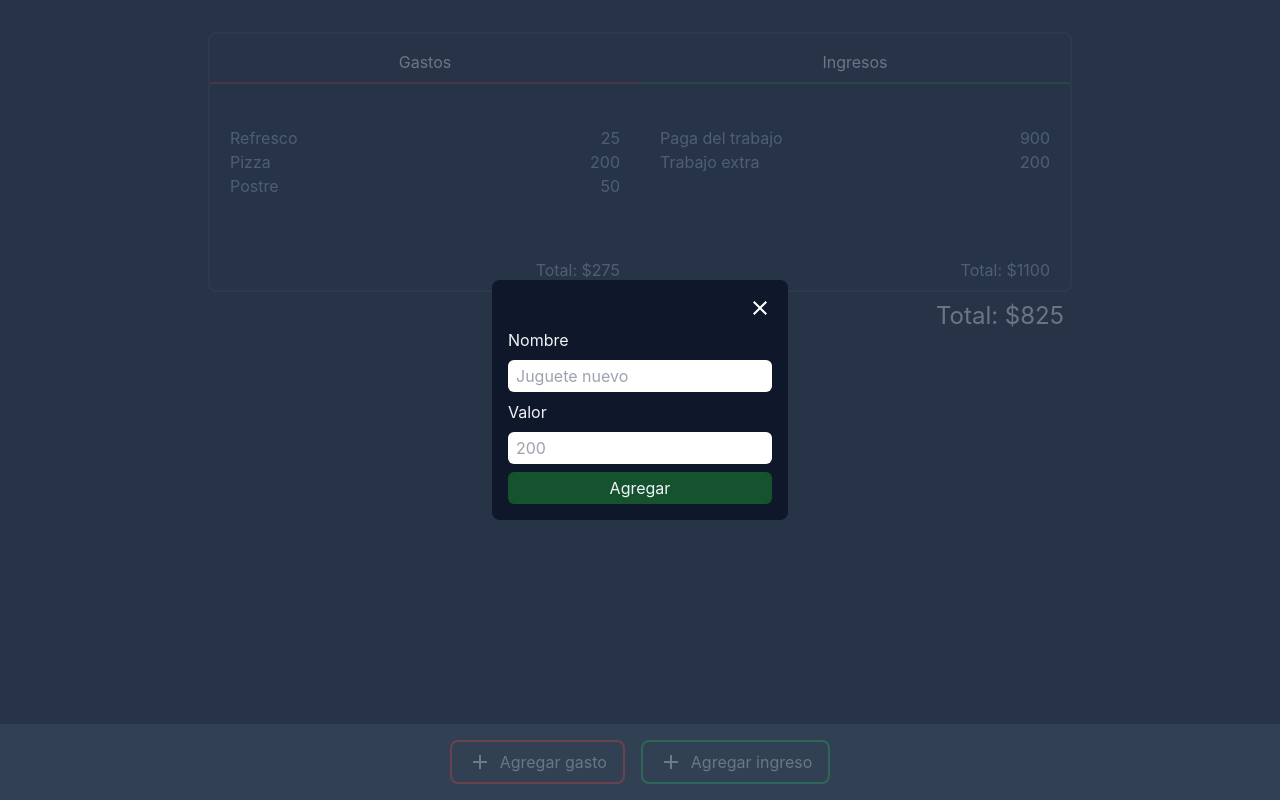
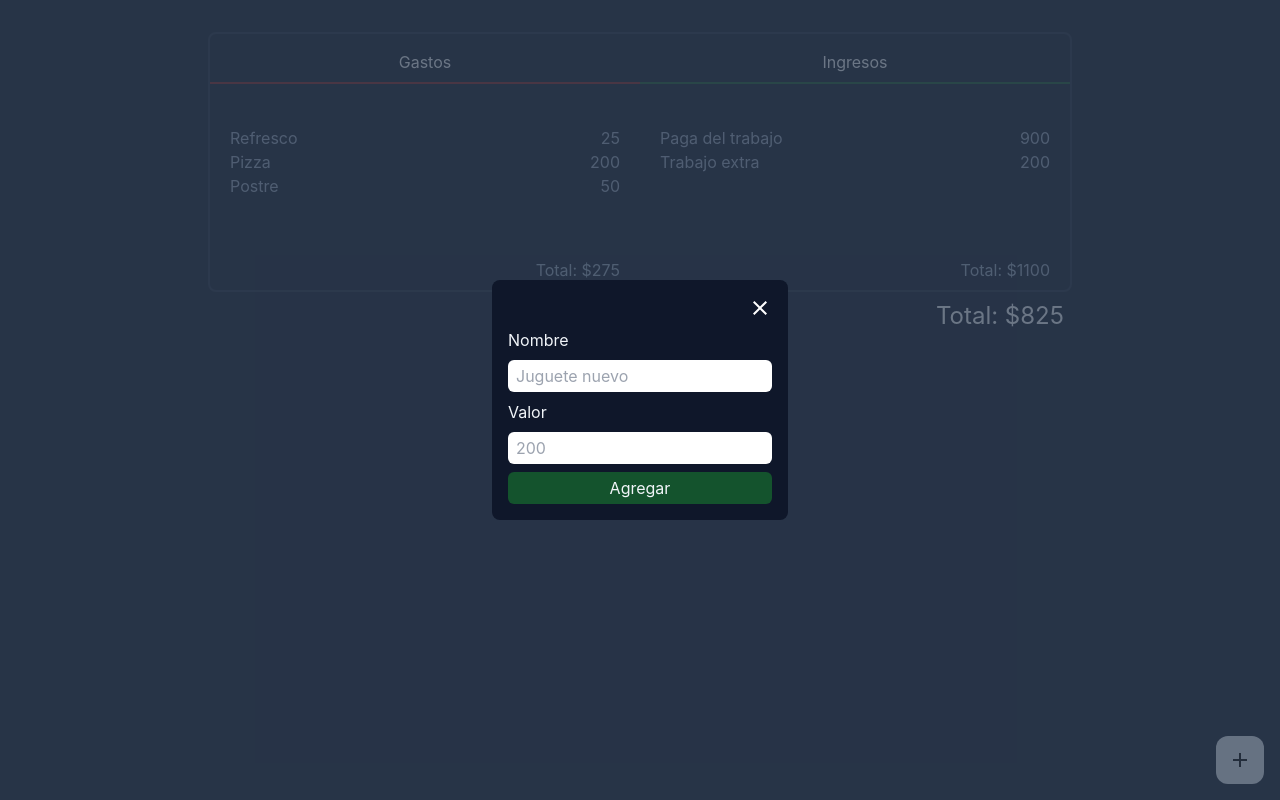
Before and after one commit to Darito97/finance, a React (Vite) app: page / in a window 1280 px wide. Both pictures are taken after a click on the button "Agregar gasto". Built offline with nearby package versions, Linux system fonts and the light colour scheme.

Commit message:
Agregado de funcion de boton en componente finance section

```diff
--- a/src/App.tsx
+++ b/src/App.tsx
@@ -55,7 +55,7 @@ function App() {
       {showHeader ? (
         <Header HideHeader={() => hideHeaderAndShowForm()} />
       ) : (
-        <FinanceSection data={data} />
+        <FinanceSection data={data} changeShowForm={() => changeShowForm()} />
       )}
       {showForm ? (
         <Form type={type} action={""} changeShowForm={() => changeShowForm()} />
--- a/src/components/FinanceSection.tsx
+++ b/src/components/FinanceSection.tsx
@@ -1,16 +1,28 @@
 import { useState, useEffect } from "react";
 import { motion } from "framer-motion";
 import FinanceTable from "./FinanceTable";
-import Buttons from "./Buttons";
 
-function FinanceSection(props: { data: any }) {
+function FinanceSection(props: { data: any; changeShowForm: any }) {
   const data: [] | any[] = props.data;
   const [totalGlobal, setTotalGlobal] = useState(0);
 
+  const Add_Icon = () => (
+    <svg
+      xmlns="http://www.w3.org/2000/svg"
+      height="24px"
+      viewBox="0 0 24 24"
+      width="24px"
+      fill="#000000"
+    >
+      <path d="M0 0h24v24H0V0z" fill="none" />
+      <path d="M19 13h-6v6h-2v-6H5v-2h6V5h2v6h6v2z" />
+    </svg>
+  );
+
   const appearUpAnimation = {
-    opacity: [0,1],
-    y: [200, 0]
-  }
+    opacity: [0, 1],
+    y: [200, 0],
+  };
 
   const calcTotalGlobal = () => {
     let totals = data.map((dataObject) => caclTotal(dataObject));
@@ -28,9 +40,9 @@ function FinanceSection(props: { data: any }) {
     calcTotalGlobal();
   }, []);
 
-  const anyFunction = () =>{
-    console.log('Hi')
-  }
+  const showForm = () => {
+    props.changeShowForm();
+  };
 
   return (
     <main className="h-screen py-8 p-4 text-slate-100 max-w-4xl w-full">
@@ -54,10 +66,20 @@ function FinanceSection(props: { data: any }) {
             })
           : ""}
       </motion.article>
-      <motion.h2 className="p-2 text-2xl text-right" animate={appearUpAnimation}>Total: ${totalGlobal}</motion.h2>
-      <motion.div className="fixed bottom-0 left-0 right-0 py-4 px-2 bg-slate-700" animate={appearUpAnimation}>
-        <Buttons hideHeader={()=> anyFunction()} />
-      </motion.div>
+      <motion.h2
+        className="p-2 text-2xl text-right"
+        animate={appearUpAnimation}
+      >
+        Total: ${totalGlobal}
+      </motion.h2>
+      <motion.button
+        className="fixed bottom-4 right-4 p-3 bg-slate-200 rounded-xl hover:border-2 hover:border-slate-100"
+        animate={appearUpAnimation}
+        whileHover={{ rotate: 90 }}
+        onClick={() => showForm()}
+      >
+        <Add_Icon />
+      </motion.button>
     </main>
   );
 }
--- a/src/components/Form.tsx
+++ b/src/components/Form.tsx
@@ -2,13 +2,14 @@ function Form(props: { type: string; action: any; changeShowForm: any }) {
   const { type, action, changeShowForm } = props;
 
   function submitForm(e: any) {
-    action(e);
+    e.preventDefault();
+    console.log(e);
   }
   function closeForm(event: any) {
     event.preventDefault();
     changeShowForm();
   }
-  const closeIcon = (
+  const Close_Icon = () => (
     <svg
       xmlns="http://www.w3.org/2000/svg"
       height="24px"
@@ -28,7 +29,7 @@ function Form(props: { type: string; action: any; changeShowForm: any }) {
     >
       <div className=" flex flex-col justify-center items-stretch gap-2 p-4 rounded-lg bg-slate-900 h-fit text-slate-100">
         <button className="self-end" onClick={closeForm}>
-          {closeIcon}
+          <Close_Icon />
         </button>
         <label htmlFor="title">Nombre</label>
         <input
```
